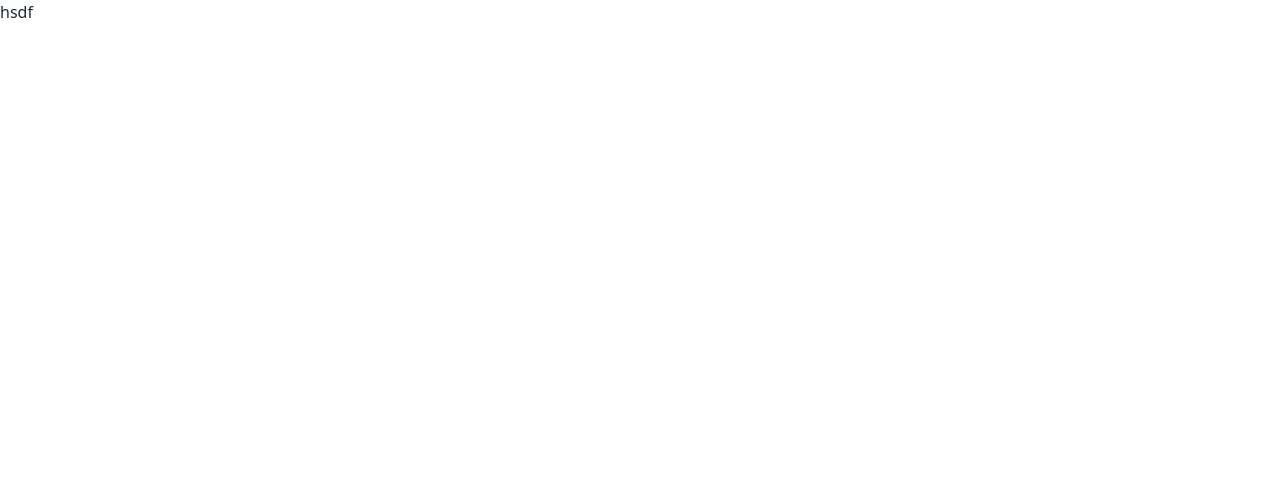
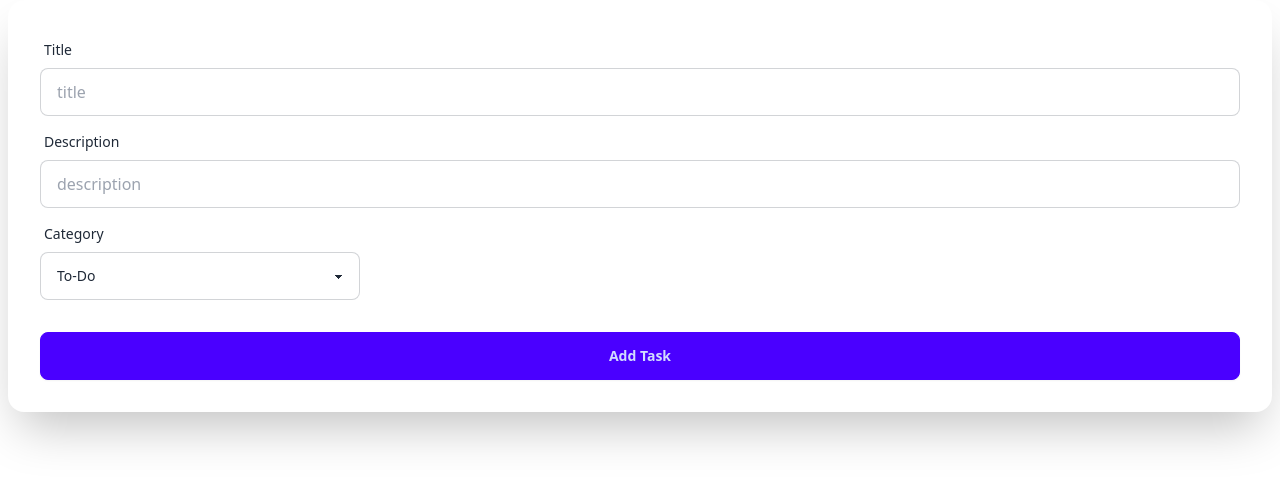
Before and after one commit to AnsarulIslam10/TaskNest-Client, a React (Vite) app: page / in a window 1280 px wide. Shown: the top 484 px of the page. Built offline with nearby package versions, Linux system fonts and the light colour scheme.

Commit message:
add task form

```diff
--- a/src/MainLayout/MainLayout.jsx
+++ b/src/MainLayout/MainLayout.jsx
@@ -3,7 +3,7 @@ import { Outlet } from 'react-router-dom';
 
 const MainLayout = () => {
     return (
-        <div>
+        <div className='max-w-7xl mx-auto px-2'>
             <Outlet></Outlet>
         </div>
     );
--- /dev/null
+++ b/src/pages/HomePage/AddTask/AddTask.jsx
@@ -0,0 +1,49 @@
+import React from "react";
+
+const AddTask = () => {
+  return (
+    <div>
+      <div className="card bg-base-100 w-full shrink-0 shadow-2xl">
+        <form className="card-body">
+          <div className="form-control">
+            <label className="label">
+              <span className="label-text">Title</span>
+            </label>
+            <input
+              type="text"
+              placeholder="title"
+              className="input input-bordered"
+              required
+            />
+          </div>
+          <div className="form-control">
+            <label className="label">
+              <span className="label-text">Description</span>
+            </label>
+            <input
+              type="text"
+              placeholder="description"
+              className="input input-bordered"
+              required
+            />
+          </div>
+          <div className="form-control">
+            <label className="label">
+              <span className="label-text">Category</span>
+            </label>
+            <select className="select select-bordered w-full max-w-xs">
+              <option value={"todo"}>To-Do</option>
+              <option value={"inProgress"}>In Progress</option>
+              <option value={"done"}>Done</option>
+            </select>
+          </div>
+          <div className="form-control mt-6">
+            <button className="btn btn-primary">Add Task</button>
+          </div>
+        </form>
+      </div>
+    </div>
+  );
+};
+
+export default AddTask;
--- a/src/pages/HomePage/HomePage.jsx
+++ b/src/pages/HomePage/HomePage.jsx
@@ -1,9 +1,10 @@
 import React from 'react';
+import AddTask from './AddTask/AddTask';
 
 const HomePage = () => {
     return (
         <div>
-            hsdf
+            <AddTask></AddTask>
         </div>
     );
 };
```
